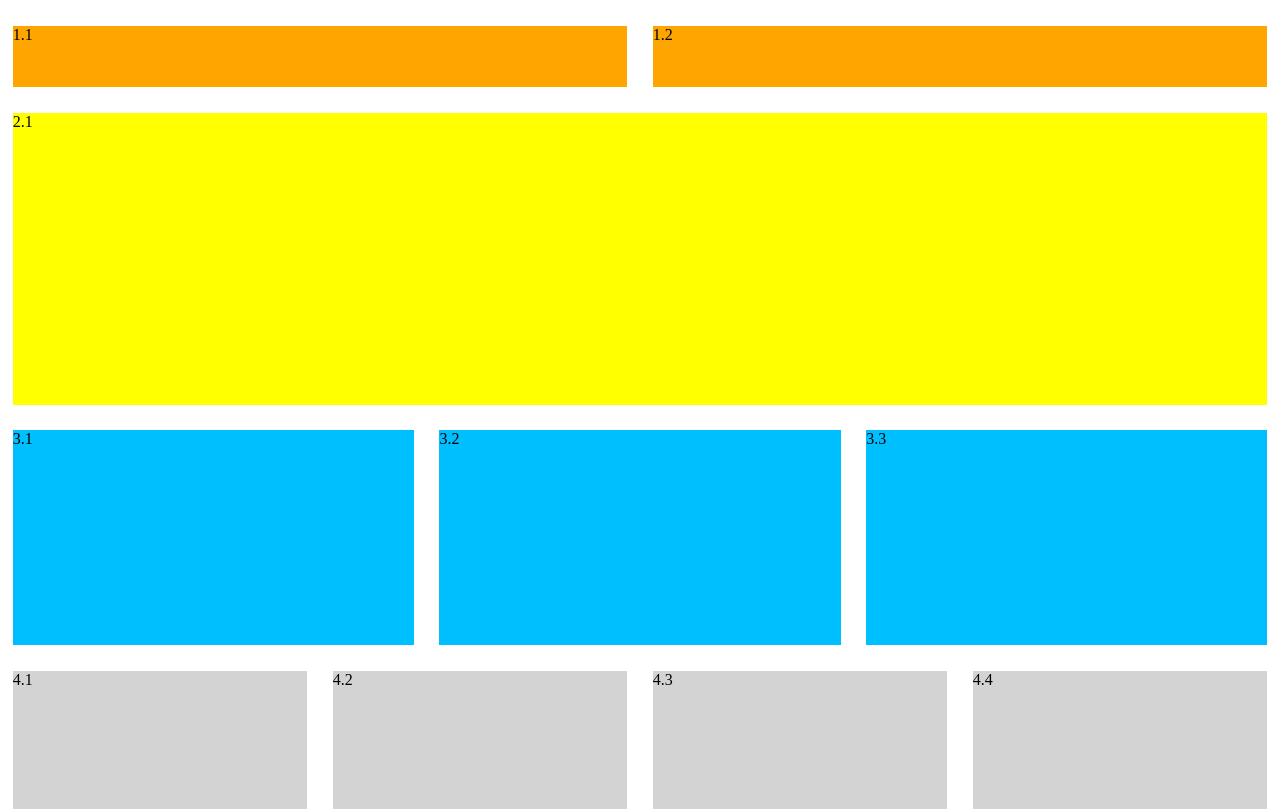
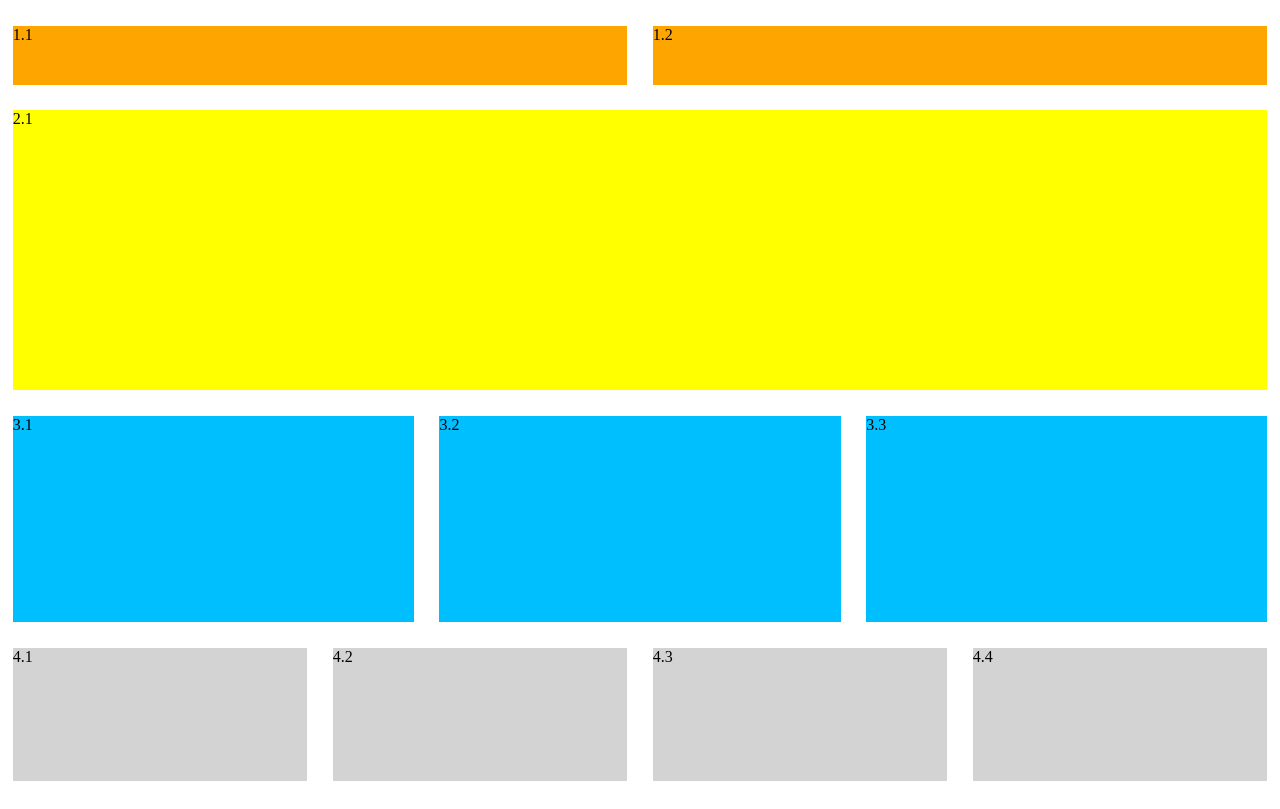
Before and after one commit to Banifest/WebForABAPersTask, a plain HTML site: page HW02/task1/pages/first-page.html in a window 1280 px wide. Drawn offline with Linux system fonts and the light colour scheme.

Commit message:
Fix first task

```diff
--- a/HW02/task1/style/first-page.css
+++ b/HW02/task1/style/first-page.css
@@ -1,6 +1,6 @@
 html, body {
     margin: 0;
-    height: 98%;
+    height: 96%;
 }
 
 .container {
```
